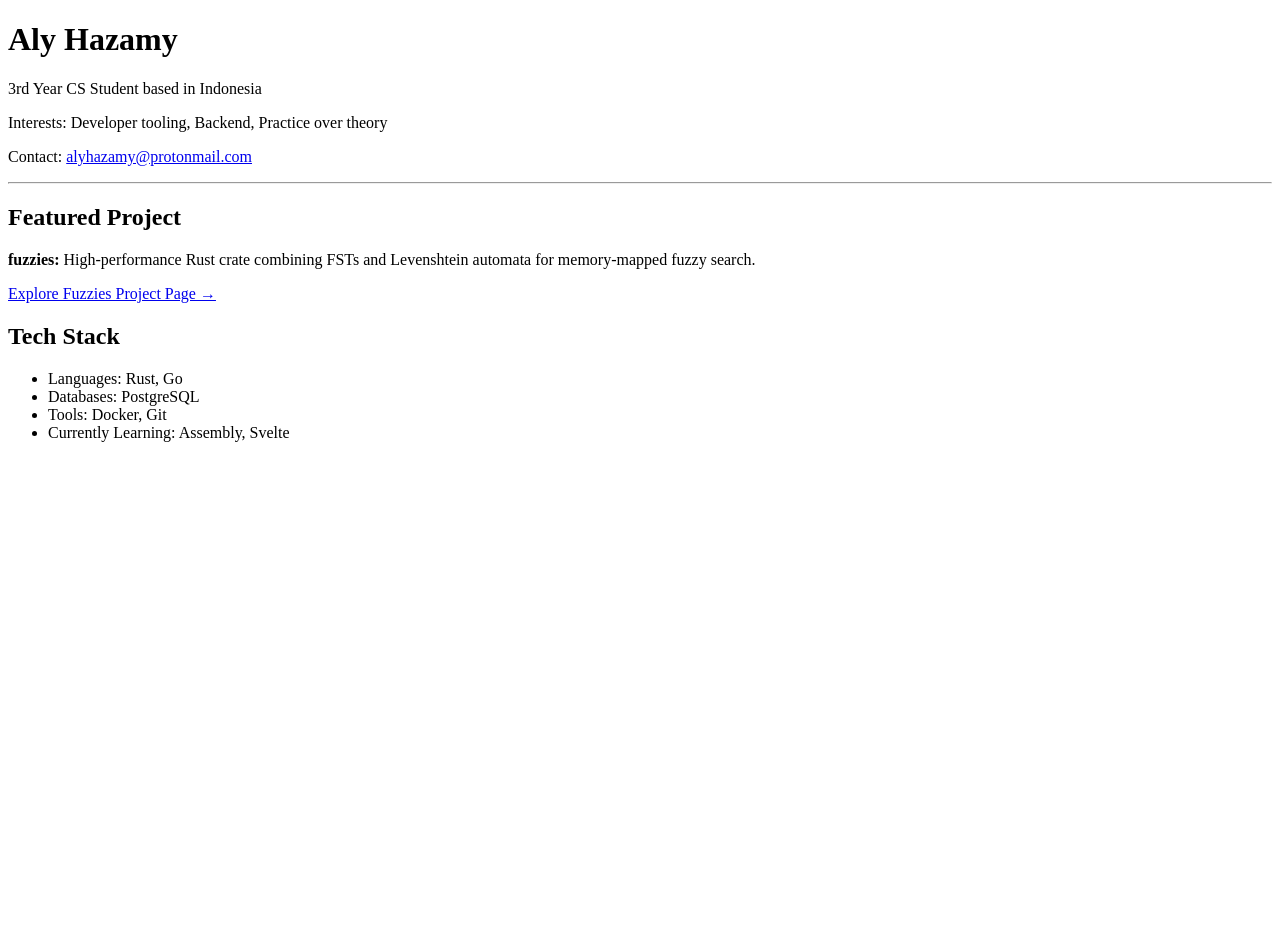
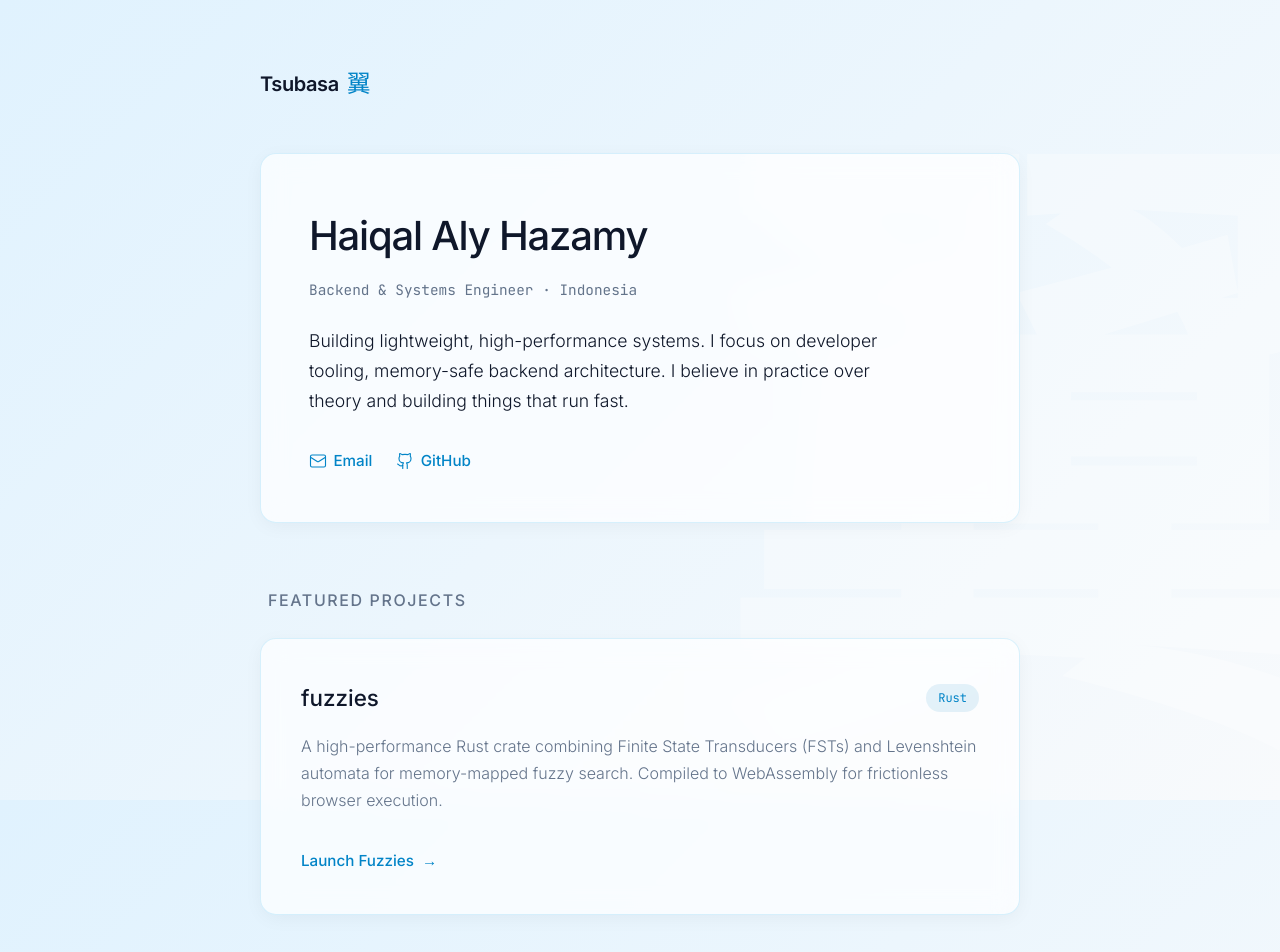
Before and after one commit to Isvane/phantasia, a SvelteKit app: page / in a window 1280 px wide. Shown: the top 952 px of the page. Before the commit the page ends 800 px from the top, so only its background shows below. Built offline with nearby package versions, Linux system fonts and the light colour scheme.

Commit message:
feat(ui): implement aero-minimalism design

```diff
--- a/src/routes/+layout.svelte
+++ b/src/routes/+layout.svelte
@@ -1,6 +1,6 @@
 <script lang="ts">
 	import favicon from '$lib/assets/favicon.svg';
-
+	import '../style.css'
 	let { children } = $props();
 	export const prerender = true;
 </script>
--- a/src/routes/+page.svelte
+++ b/src/routes/+page.svelte
@@ -1,40 +1,309 @@
 <script lang="ts">
-  import { base } from '$app/paths';
-  const name = "Aly Hazamy";
-  const role = "3rd Year CS Student";
+    import { base } from "$app/paths";
+
+    const name = "Haiqal Aly Hazamy";
+    const role = "Backend & Systems Engineer";
     const location = "Indonesia";
     const email = "alyhazamy@protonmail.com";
+    const github = "https://github.com/Isvane";
 </script>
 
-<main>
-  <header>
+<main class="portfolio-container">
+    <nav class="brand-nav">
+        <span class="logo">Tsubasa <span class="kanji">翼</span></span>
+    </nav>
+
+    <header class="hero glass-panel">
         <h1>{name}</h1>
-    <p>{role} based in {location}</p>
-    <p>Interests: Developer tooling, Backend, Practice over theory</p>
-    <p>Contact: <a href="mailto:{email}">{email}</a></p>
+        <p class="subtitle">{role} · {location}</p>
+        <p class="bio">
+            Building lightweight, high-performance systems. I focus on developer
+            tooling, memory-safe backend architecture. I believe in practice
+            over theory and building things that run fast.
+        </p>
+        <div class="hero-links">
+            <a href="mailto:{email}" class="link icon-link">
+                <svg
+                    xmlns="http://www.w3.org/2000/svg"
+                    width="18"
+                    height="18"
+                    viewBox="0 0 24 24"
+                    fill="none"
+                    stroke="currentColor"
+                    stroke-width="1.5"
+                    stroke-linecap="round"
+                    stroke-linejoin="round"
+                >
+                    <rect width="20" height="16" x="2" y="4" rx="2" />
+                    <path d="m22 7-8.97 5.7a1.94 1.94 0 0 1-2.06 0L2 7" />
+                </svg>
+                Email
+            </a>
+
+            <a
+                href={github}
+                target="_blank"
+                rel="noreferrer"
+                class="link icon-link"
+            >
+                <svg
+                    xmlns="http://www.w3.org/2000/svg"
+                    width="18"
+                    height="18"
+                    viewBox="0 0 24 24"
+                    fill="none"
+                    stroke="currentColor"
+                    stroke-width="1.5"
+                    stroke-linecap="round"
+                    stroke-linejoin="round"
+                >
+                    <path
+                        d="M15 22v-4a4.8 4.8 0 0 0-1-3.5c3 0 6-2 6-5.5.08-1.25-.27-2.48-1-3.5.28-1.15.28-2.35 0-3.5 0 0-1 0-3 1.5-2.64-.5-5.36-.5-8 0C6 2 5 2 5 2c-.3 1.15-.3 2.35 0 3.5A5.403 5.403 0 0 0 4 9c0 3.5 3 5.5 6 5.5-.39.49-.68 1.05-.85 1.65-.17.6-.22 1.23-.15 1.85v4"
+                    />
+                    <path d="M9 18c-4.51 2-5-2-7-2" />
+                </svg>
+                GitHub
+            </a>
+        </div>
     </header>
 
-  <hr />
+    <section class="section">
+        <h2 class="section-title">Featured Projects</h2>
 
-  <section>
-    <h2>Featured Project</h2>
-    <p>
-      <strong>fuzzies:</strong> High-performance Rust crate combining FSTs and
-      Levenshtein automata for memory-mapped fuzzy search.
+        <div class="project-card glass-panel">
+            <div class="project-header">
+                <h3>fuzzies</h3>
+                <span class="badge">Rust</span>
+            </div>
+            <p class="project-desc">
+                A high-performance Rust crate combining Finite State Transducers
+                (FSTs) and Levenshtein automata for memory-mapped fuzzy search.
+                Compiled to WebAssembly for frictionless browser execution.
             </p>
-
-    <p>
-      <a href="{base}/project/fuzzies">Explore Fuzzies Project Page &rarr;</a>
-    </p>
+            <div class="project-footer">
+                <a href="{base}/project/fuzzies" class="cta-button">
+                    Launch Fuzzies <span class="arrow">&rarr;</span>
+                </a>
+            </div>
+        </div>
     </section>
 
-  <section>
-    <h2>Tech Stack</h2>
-    <ul>
-      <li>Languages: Rust, Go</li>
-      <li>Databases: PostgreSQL</li>
-      <li>Tools: Docker, Git</li>
-      <li>Currently Learning: Assembly, Svelte</li>
-    </ul>
+    <section class="section">
+        <h2 class="section-title">Tech Stack</h2>
+        <div class="stack-grid">
+            <div class="stack-category glass-panel">
+                <h3>Languages</h3>
+                <p>Rust, Go, TypeScript</p>
+            </div>
+            <div class="stack-category glass-panel">
+                <h3>Databases</h3>
+                <p>PostgreSQL</p>
+            </div>
+            <div class="stack-category glass-panel">
+                <h3>Infra</h3>
+                <p>Docker, Git, Linux</p>
+            </div>
+            <div class="stack-category glass-panel">
+                <h3>Exploring</h3>
+                <p>Assembly, Svelte</p>
+            </div>
+        </div>
     </section>
 </main>
+
+<style>
+    .brand-nav {
+        margin-bottom: 3rem;
+    }
+
+    .logo {
+        font-weight: 600;
+        font-size: 1.25rem;
+        letter-spacing: -0.02em;
+        display: flex;
+        align-items: center;
+        gap: 0.5rem;
+    }
+
+    .kanji {
+        color: var(--accent);
+        font-size: 1.5rem;
+        font-weight: 300;
+    }
+
+    .glass-panel {
+        background: var(--surface);
+        backdrop-filter: blur(12px);
+        -webkit-backdrop-filter: blur(12px);
+        border: 1px solid var(--border);
+        border-radius: 16px;
+        box-shadow: var(--shadow-rest);
+        transition: all 0.4s cubic-bezier(0.16, 1, 0.3, 1);
+    }
+
+    .glass-panel:hover {
+        background: var(--surface-hover);
+        transform: translateY(-4px);
+        box-shadow: var(--shadow-fly);
+    }
+
+    .hero {
+        padding: 3rem;
+        margin-bottom: 4rem;
+    }
+
+    .hero h1 {
+        font-size: 2.5rem;
+        font-weight: 500;
+        letter-spacing: -0.03em;
+        margin-bottom: 0.5rem;
+    }
+
+    .subtitle {
+        color: var(--text-muted);
+        font-family: var(--font-mono);
+        font-size: 0.9rem;
+        margin-bottom: 1.5rem;
+    }
+
+    .bio {
+        font-size: 1.1rem;
+        color: var(--text-main);
+        margin-bottom: 2rem;
+        max-width: 600px;
+        font-weight: 300;
+    }
+
+    .hero-links {
+        display: flex;
+        gap: 1.5rem;
+    }
+
+    .link {
+        color: var(--accent);
+        text-decoration: none;
+        font-weight: 500;
+        font-size: 0.95rem;
+        position: relative;
+    }
+
+    .icon-link {
+        display: inline-flex;
+        align-items: center;
+        gap: 0.4rem;
+    }
+
+    .icon-link svg {
+        color: currentColor;
+        transition: transform 0.4s cubic-bezier(0.16, 1, 0.3, 1);
+    }
+
+    .icon-link:hover svg {
+        transform: translateY(-3px) scale(1.05);
+    }
+
+    .link::after {
+        content: "";
+        position: absolute;
+        width: 100%;
+        transform: scaleX(0);
+        height: 1px;
+        bottom: -2px;
+        left: 0;
+        background-color: var(--accent);
+        transform-origin: bottom right;
+        transition: transform 0.3s cubic-bezier(0.16, 1, 0.3, 1);
+    }
+
+    .link:hover::after {
+        transform: scaleX(1);
+        transform-origin: bottom left;
+    }
+
+    .section {
+        margin-bottom: 4rem;
+    }
+
+    .section-title {
+        font-size: 1rem;
+        text-transform: uppercase;
+        letter-spacing: 0.1em;
+        color: var(--text-muted);
+        margin-bottom: 1.5rem;
+        font-weight: 500;
+        padding-left: 0.5rem;
+    }
+
+    .project-card {
+        padding: 2.5rem;
+        cursor: pointer;
+    }
+
+    .project-header {
+        display: flex;
+        justify-content: space-between;
+        align-items: center;
+        margin-bottom: 1rem;
+    }
+
+    .project-header h3 {
+        font-size: 1.4rem;
+        font-weight: 500;
+    }
+
+    .badge {
+        font-family: var(--font-mono);
+        font-size: 0.75rem;
+        background: rgba(2, 132, 199, 0.1);
+        color: var(--accent);
+        padding: 0.25rem 0.75rem;
+        border-radius: 99px;
+    }
+
+    .project-desc {
+        color: var(--text-muted);
+        font-weight: 300;
+        margin-bottom: 2rem;
+    }
+
+    .cta-button {
+        display: inline-flex;
+        align-items: center;
+        gap: 0.5rem;
+        color: var(--accent);
+        text-decoration: none;
+        font-weight: 500;
+        font-size: 0.95rem;
+    }
+
+    .arrow {
+        transition: transform 0.3s ease;
+    }
+
+    .project-card:hover .arrow {
+        transform: translateX(4px);
+    }
+
+    .stack-grid {
+        display: grid;
+        grid-template-columns: repeat(auto-fit, minmax(160px, 1fr));
+        gap: 1.25rem;
+    }
+
+    .stack-category {
+        padding: 1.5rem;
+    }
+
+    .stack-category h3 {
+        font-size: 0.85rem;
+        color: var(--text-muted);
+        margin-bottom: 0.5rem;
+        font-weight: 500;
+    }
+
+    .stack-category p {
+        font-family: var(--font-mono);
+        font-size: 0.95rem;
+        color: var(--text-main);
+    }
+</style>
--- a/src/routes/project/fuzzies/FuzzySearch.svelte
+++ b/src/routes/project/fuzzies/FuzzySearch.svelte
@@ -11,7 +11,7 @@
 
 <main>
   <h1>Fuzzy Search (Powered by Fuzzies)</h1>
-
+  <br>
   {#if !searcher.isReady}
     <p>Loading WebAssembly module...</p>
   {:else}
--- /dev/null
+++ b/src/style.css
@@ -0,0 +1,55 @@
+@import url('https://fonts.googleapis.com/css2?family=Inter:wght@300;400;500;600&family=JetBrains+Mono:wght@400;500&display=swap');
+
+:root {
+  --bg-top: #e0f2fe;
+  --bg-bottom: #f8fafc;
+  --surface: rgba(255, 255, 255, 0.7);
+  --surface-hover: rgba(255, 255, 255, 0.95);
+
+  --text-main: #0f172a;
+  --text-muted: #64748b;
+  --accent: #0284c7;
+  --border: rgba(14, 165, 233, 0.15);
+
+  --font-sans: 'Inter', system-ui, sans-serif;
+  --font-mono: 'JetBrains Mono', monospace;
+
+  --shadow-rest: 0 4px 20px -2px rgba(15, 23, 42, 0.05);
+  --shadow-fly: 0 20px 40px -4px rgba(15, 23, 42, 0.1);
+}
+
+* {
+  box-sizing: border-box;
+  margin: 0;
+  padding: 0;
+}
+
+body {
+  background: linear-gradient(135deg, var(--bg-top) 0%, var(--bg-bottom) 100%);
+  background-attachment: fixed;
+  color: var(--text-main);
+  font-family: var(--font-sans);
+  line-height: 1.7;
+  display: flex;
+  justify-content: center;
+  padding: 4rem 1.5rem;
+  min-height: 100vh;
+}
+
+.portfolio-container {
+  width: 100%;
+  max-width: 760px;
+  position: relative;
+}
+
+body::before {
+  content: '翼';
+  position: fixed;
+  top: -10vh;
+  right: -5vw;
+  font-size: 50vw;
+  color: rgba(255, 255, 255, 0.3);
+  z-index: -1;
+  pointer-events: none;
+  font-weight: 900;
+}
```
Lines whose indentation alone changed are shown as unchanged.
